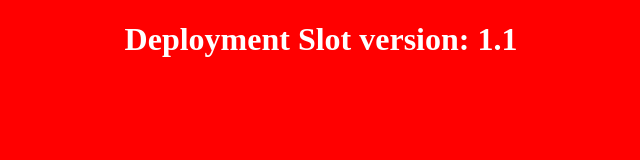
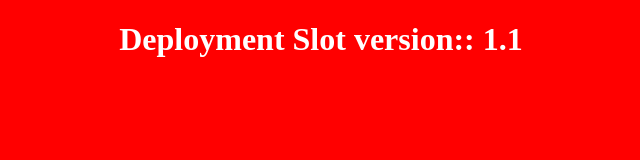
Before and after one commit to ashish993/DeploymentSlot2, a plain HTML site: page index.html in a window 1280 px wide. Shown: the whole page, without its empty margins (319-959 px from the left). Drawn offline with Linux system fonts and the light colour scheme.

Commit message:
Update index.html

```diff
--- a/index.html
+++ b/index.html
@@ -2,7 +2,7 @@
 <html>
 <body style="background-color:red;">
 <center>
-<h1 style="color:white;">Deployment Slot version: 1.1</h1>
+<h1 style="color:white;">Deployment Slot version:: 1.1</h1>
 </center>
 </body>
 </html>
```
